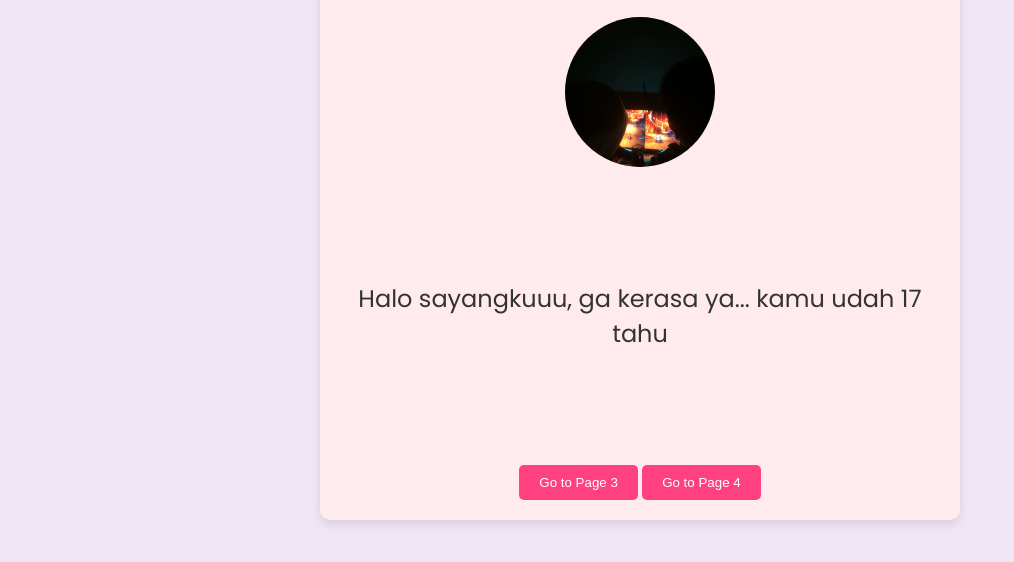
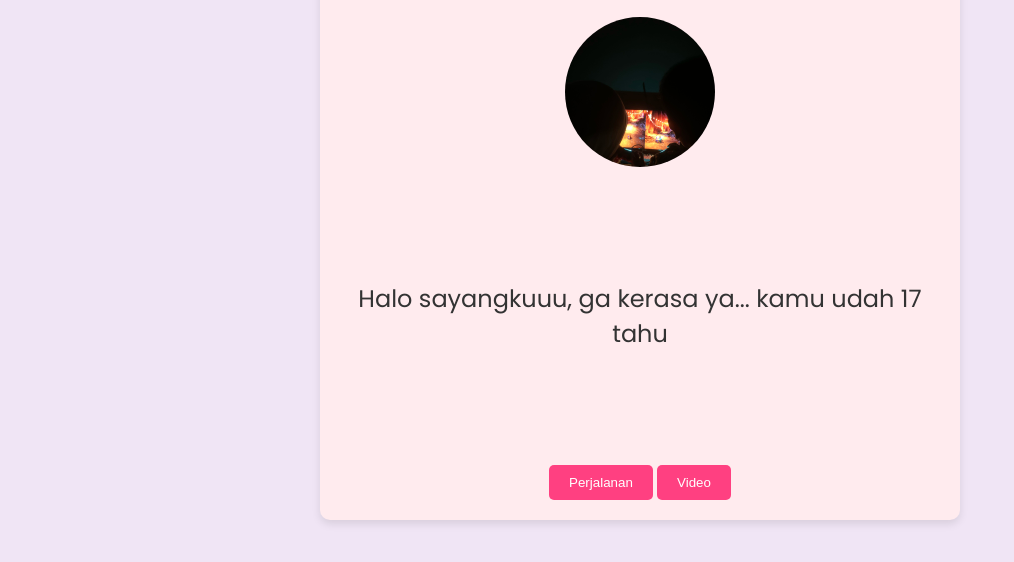
Before and after one commit to PinkyBzz/Happy-birthday-sayang, a plain HTML site: page page2.html in a window 1280 px wide. Shown: the part 208-770 px from the top of the page, without its empty margins (0-1014 px from the left). Drawn offline with Linux system fonts and the light colour scheme.

Commit message:
Update page2.html

```diff
--- a/page2.html
+++ b/page2.html
@@ -17,8 +17,8 @@
         <div class="typing-animation">
             <p id="typingText"></p> <!-- This is where the typing animation will occur -->
         </div>
-        <button onclick="location.href='page3.html'">Go to Page 3</button>
-        <button onclick="location.href='page4.html'">Go to Page 4</button>
+        <button onclick="location.href='page3.html'">Perjalanan</button>
+        <button onclick="location.href='page4.html'">Video</button>
     </div>
     <script src="page2.js"></script>
 </body>
```
